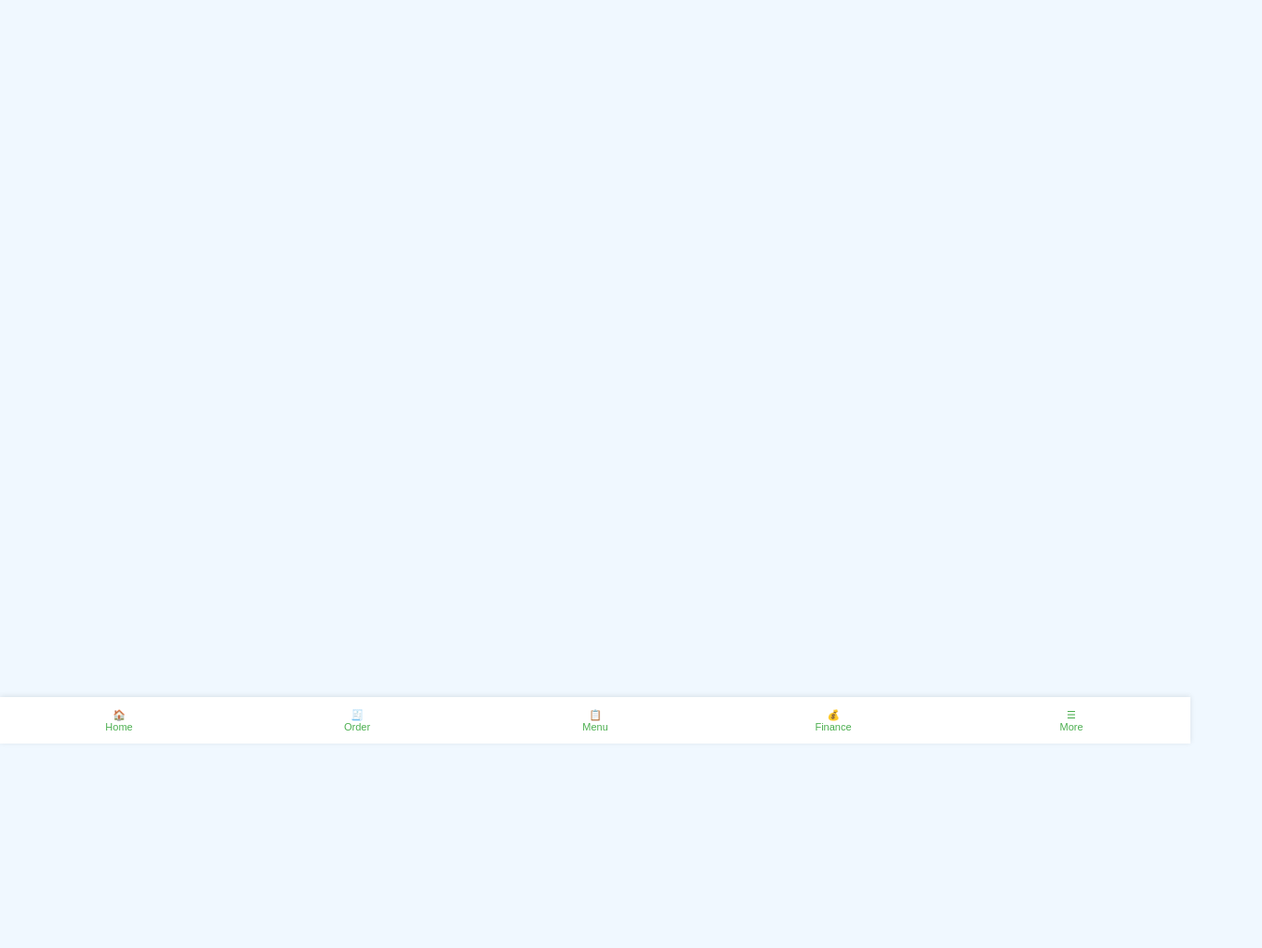
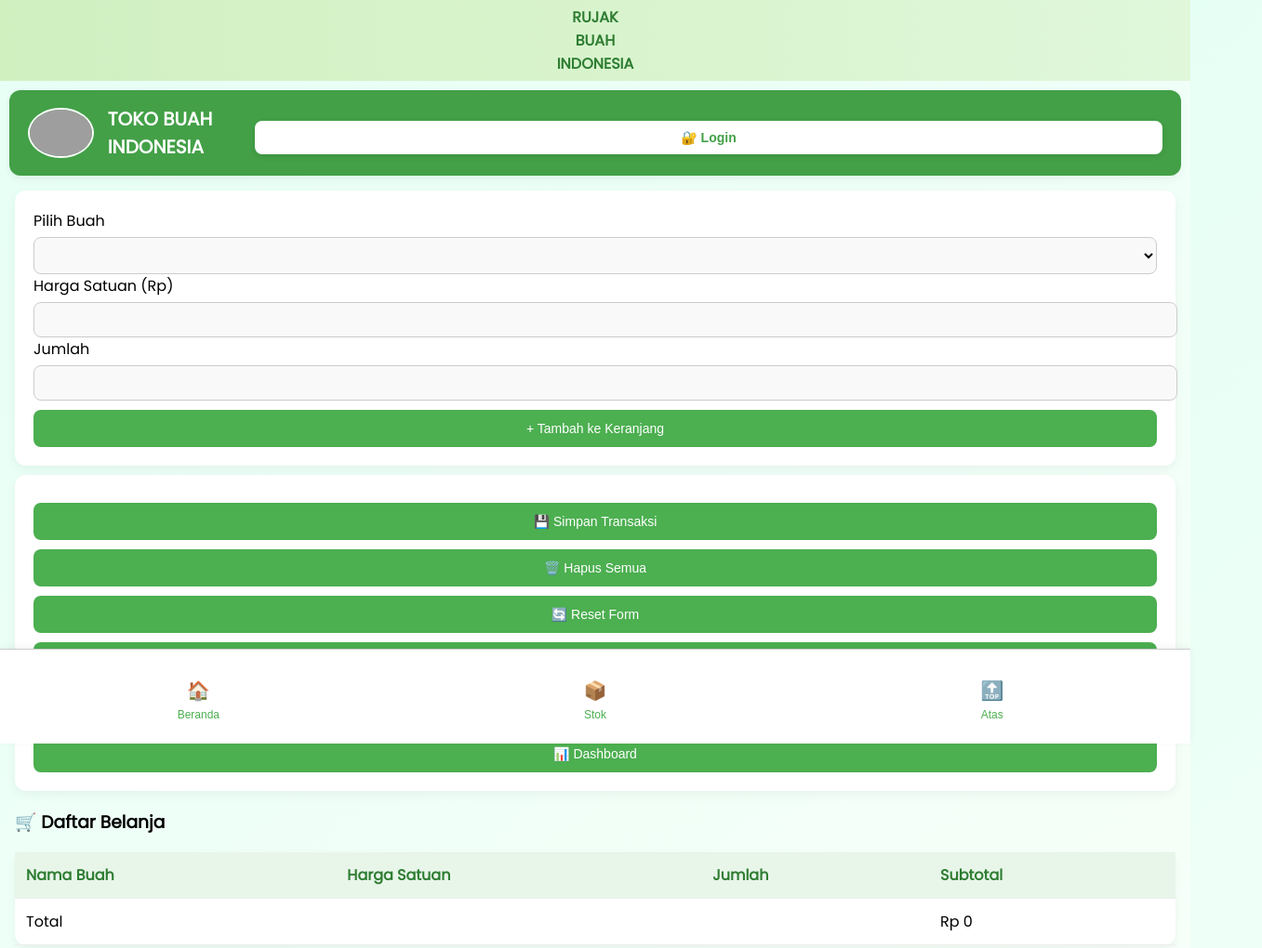
Before and after one commit to Tabroni117/kasir-toko-buah, a plain HTML site: page index.html in a window 1280 px wide. Shown: the whole page at 93% size, 1357 px wide, since content can reach past the window. Before the commit the page ends 800 px from the top, so only its background shows below. Drawn offline with Linux system fonts and the light colour scheme; no server answers; grey boxes are pictures that could not be loaded.

Commit message:
Update index.html

```diff
--- a/index.html
+++ b/index.html
@@ -9,136 +9,113 @@
   <style>
     body {
       font-family: 'Poppins', sans-serif;
-      background: #f0f8ff;
+      background: linear-gradient(to bottom right, #e6fff5, #f7fff9);
       margin: 0;
-      padding: 10px;
-      font-size: 14px;
-      padding-bottom: 60px;
-    }.running-text {
-  width: 100%;
-  overflow: hidden;
-  white-space: nowrap;
-  box-sizing: border-box;
-  padding: 5px 0;
-  color: green;
+      padding: 0 0 80px 0; /* space for bottom nav */
+    }
+    .running-text {
+      background: linear-gradient(to right, #d0f0c0, #e0f7da);
+      color: #2e7d32;
       font-weight: bold;
-  font-size: 14px;
-  background-color: #d0f0c0;
+      font-size: 16px;
+      padding: 6px;
       text-align: center;
     }
-
     .running-text span {
       display: inline-block;
       padding-left: 100%;
-  animation: marquee 12s linear infinite;
+      animation: marquee 10s linear infinite;
     }
-
     @keyframes marquee {
       0% { transform: translate(0, 0); }
       100% { transform: translate(-100%, 0); }
     }
-
     header {
       display: flex;
       justify-content: space-between;
       align-items: center;
-  background: #4CAF50;
+      background: #43a047;
       color: white;
-  padding: 10px;
-  border-radius: 10px;
-  flex-wrap: wrap;
+      padding: 16px 20px;
+      border-radius: 12px;
+      margin: 10px;
+      box-shadow: 0 4px 10px rgba(0,0,0,0.05);
     }
-
     .logo-container {
       display: flex;
       align-items: center;
     }
-
     .logo-container img {
-  height: 40px;
-  margin-right: 10px;
+      height: 50px;
+      margin-right: 15px;
       border-radius: 50%;
+      border: 2px solid white;
     }
-
     h1 {
-  font-size: 16px;
+      font-size: 20px;
       margin: 0;
     }
-
     .login-btn {
       background: white;
-  color: #4CAF50;
+      color: #43a047;
       border: none;
-  padding: 6px 10px;
-  border-radius: 6px;
+      padding: 10px 16px;
+      border-radius: 8px;
       font-weight: bold;
-  font-size: 12px;
       cursor: pointer;
+      box-shadow: 0 2px 6px rgba(0,0,0,0.1);
     }
-
     .form-section {
       display: flex;
       justify-content: space-between;
-  align-items: flex-start;
       flex-wrap: wrap;
-  gap: 6px;
-  margin: 10px 0;
+      gap: 10px;
+      margin: 16px;
     }
-
     form, .tombol-aksi {
       background: white;
-  padding: 10px;
-  border-radius: 10px;
-  box-shadow: 0 2px 8px rgba(0,0,0,0.1);
+      padding: 20px;
+      border-radius: 12px;
+      box-shadow: 0 4px 12px rgba(0,0,0,0.05);
       flex: 1 1 48%;
-  box-sizing: border-box;
-  font-size: 13px;
     }
-
     input, select {
       width: 100%;
-  padding: 8px;
-  margin-top: 4px;
+      padding: 10px;
+      margin-top: 5px;
       border: 1px solid #ccc;
-  border-radius: 6px;
-  font-size: 13px;
+      border-radius: 8px;
+      font-size: 14px;
+      background-color: #f9f9f9;
     }
-
-button, .btn {
+    button {
       background: #4CAF50;
       color: white;
-  padding: 10px;
+      padding: 12px;
       border: none;
-  border-radius: 6px;
+      border-radius: 8px;
       cursor: pointer;
-  font-size: 13px;
+      font-size: 14px;
       width: 100%;
+      margin-top: 10px;
     }
-
-button:hover {
-  background-color: #43a047;
+    table {
+      width: calc(100% - 32px);
+      margin: 0 auto 20px;
+      background: white;
+      border-radius: 12px;
+      box-shadow: 0 4px 10px rgba(0,0,0,0.05);
+      border-collapse: collapse;
     }
-
-table {
-  width: 100%;
-  border-collapse: collapse;
-  background: white;
-  border-radius: 10px;
-  overflow: auto;
-  box-shadow: 0 2px 8px rgba(0,0,0,0.1);
-  font-size: 12px;
-}
-
     th, td {
-  padding: 8px;
+      padding: 12px;
       border-bottom: 1px solid #eee;
       text-align: left;
     }
-
     th {
       background: #e8f5e9;
+      color: #2e7d32;
     }
-
     .modal {
       display: none;
       position: fixed;
@@ -149,69 +126,143 @@ th {
       height: 100%;
       background-color: rgba(0,0,0,0.5);
     }
-
     .modal-content {
-  background: #fff;
+      background: white;
       margin: 10% auto;
-  padding: 20px;
+      padding: 25px;
       border-radius: 12px;
       max-width: 400px;
       text-align: center;
-  box-shadow: 0 4px 12px rgba(0,0,0,0.3);
     }
-
-.nav-bottom {
+    .bottom-nav {
       position: fixed;
       bottom: 0;
-  left: 0;
       width: 100%;
-  background-color: #ffffff;
-  box-shadow: 0 -1px 6px rgba(0,0,0,0.1);
+      background: white;
+      border-top: 1px solid #ccc;
       display: flex;
       justify-content: space-around;
       align-items: center;
-  height: 50px;
-  z-index: 999;
+      padding: 10px 0;
+      box-shadow: 0 -2px 8px rgba(0,0,0,0.05);
+    }
+    .bottom-nav button {
+      background: none;
+      border: none;
+      font-size: 20px;
+      color: #4CAF50;
+      display: flex;
+      flex-direction: column;
+      align-items: center;
+    }
+    .bottom-nav span {
+      font-size: 12px;
+    }
+  </style>
+</head>
+<body>
+  <div class="running-text"><span>RUJAK BUAH INDONESIA</span></div>  <header>
+    <div class="logo-container">
+      <img src="rujak-logo.png" alt="Logo">
+      <h1>TOKO BUAH INDONESIA</h1>
+    </div>
+    <button class="login-btn" onclick="window.location.href='login.html'">🔐 Login</button>
+  </header>  <div class="form-section">
+    <form id="form">
+      <label>Pilih Buah<select id="nama"></select></label>
+      <label>Harga Satuan (Rp)<input type="number" id="harga" readonly></label>
+      <label>Jumlah<input type="number" id="jumlah"></label>
+      <button type="button" onclick="tambahItem()">+ Tambah ke Keranjang</button>
+    </form>
+    <div class="tombol-aksi">
+      <button onclick="simpanTransaksi()">💾 Simpan Transaksi</button>
+      <button onclick="hapusSemua()">🗑️ Hapus Semua</button>
+      <button onclick="resetForm()">🔄 Reset Form</button>
+      <button onclick="showQrisModal()">🧾 Cetak Struk</button>
+      <button onclick="window.location.reload()">🔃 Refresh Halaman</button>
+      <button onclick="window.location.href='dashboard.html'">📊 Dashboard</button>
+    </div>
+  </div>  <h3 style="margin-left:16px">🛒 Daftar Belanja</h3>
+  <table>
+    <thead>
+      <tr><th>Nama Buah</th><th>Harga Satuan</th><th>Jumlah</th><th>Subtotal</th></tr>
+    </thead>
+    <tbody id="tabelBelanja"></tbody>
+    <tfoot><tr><td colspan="3">Total</td><td id="totalBelanja">Rp 0</td></tr></tfoot>
+  </table>  <div id="qrisModal" class="modal">
+    <div class="modal-content">
+      <h3>Scan QRIS untuk Bayar</h3>
+      <img src="qris.png" alt="QRIS" style="max-width:100%;">
+      <br>
+      <button onclick="cetakStruk()">✅ Lanjut Cetak</button>
+      <button onclick="closeQrisModal()">Tutup</button>
+    </div>
+  </div>  <div class="bottom-nav">
+    <button onclick="window.location.href='index.html'"><div>🏠<br><span>Beranda</span></div></button>
+    <button onclick="window.location.href='dashboard.html'"><div>📦<br><span>Stok</span></div></button>
+    <button onclick="window.scrollTo(0, 0)"><div>🔝<br><span>Atas</span></div></button>
+  </div>  <script>
+    const firebaseConfig = { /* ... isi config Firebase seperti sebelumnya ... */ };
+    firebase.initializeApp(firebaseConfig);
+    const db = firebase.firestore();
+    let buahData = [], keranjang = [];
+    const selectNama = document.getElementById("nama"), inputHarga = document.getElementById("harga");
+
+    db.collection("buah").get().then(snapshot => {
+      snapshot.forEach(doc => {
+        const data = doc.data(); buahData.push(data);
+        const option = document.createElement("option");
+        option.value = data.nama; option.textContent = data.nama;
+        selectNama.appendChild(option);
+      });
+    });
+
+    selectNama.addEventListener("change", () => {
+      const selected = buahData.find(b => b.nama === selectNama.value);
+      inputHarga.value = selected ? selected.harga : '';
+    });
+
+    function tambahItem() {
+      const nama = selectNama.value, harga = parseInt(inputHarga.value), jumlah = parseInt(document.getElementById("jumlah").value);
+      if (!nama || isNaN(harga) || isNaN(jumlah) || jumlah <= 0) return alert("Mohon isi data dengan benar.");
+      keranjang.push({ nama, harga, jumlah }); updateTabel();
     }
 
-.nav-bottom button {
-  background: none;
-  border: none;
-  font-size: 11px;
-  color: #4CAF50;
-  text-align: center;
+    function updateTabel() {
+      const tabel = document.getElementById("tabelBelanja");
+      tabel.innerHTML = "";
+      let total = 0;
+      keranjang.forEach(item => {
+        const subtotal = item.harga * item.jumlah;
+        total += subtotal;
+        tabel.innerHTML += `<tr><td>${item.nama}</td><td>Rp ${item.harga.toLocaleString()}</td><td>${item.jumlah}</td><td>Rp ${subtotal.toLocaleString()}</td></tr>`;
+      });
+      document.getElementById("totalBelanja").textContent = "Rp " + total.toLocaleString();
     }
 
-.nav-bottom button:focus {
-  outline: none;
-  font-weight: bold;
+    function simpanTransaksi() {
+      if (keranjang.length === 0) return alert("Keranjang kosong.");
+      db.collection("transaksi").add({
+        tanggal: new Date(),
+        item: keranjang,
+        total: keranjang.reduce((sum, i) => sum + i.harga * i.jumlah, 0)
+      }).then(() => alert("Transaksi disimpan!"));
     }
 
-@media screen and (max-width: 768px) {
-  .form-section {
-    flex-direction: row;
-    flex-wrap: wrap;
-    justify-content: space-between;
+    function hapusSemua() { if (confirm("Hapus semua item?")) { keranjang = []; updateTabel(); } }
+    function resetForm() { document.getElementById("form").reset(); inputHarga.value = ""; }
+    function showQrisModal() { document.getElementById("qrisModal").style.display = "block"; }
+    function closeQrisModal() { document.getElementById("qrisModal").style.display = "none"; }
+    function cetakStruk() {
+      closeQrisModal();
+      let struk = "=== TOKO BUAH INDONESIA ===\n", total = 0;
+      keranjang.forEach(i => {
+        const subtotal = i.harga * i.jumlah;
+        total += subtotal;
+        struk += `${i.nama} (${i.jumlah} x Rp ${i.harga.toLocaleString()}) = Rp ${subtotal.toLocaleString()}\n`;
+      });
+      struk += `----------------------------\nTOTAL: Rp ${total.toLocaleString()}\nTerima kasih!`;
+      alert(struk);
     }
-
-  form, .tombol-aksi {
-    flex: 1 1 48%;
-  }
-
-  table {
-    display: block;
-    overflow-x: auto;
-    font-size: 12px;
-  }
-}
-
-  </style>
-</head>
-<body><!-- ...semua isi halaman tetap seperti sebelumnya... --><!-- Navigasi bawah ala Grab --><div class="nav-bottom">
-  <button onclick="alert('Home')">🏠<br>Home</button>
-  <button onclick="alert('Order')">🧾<br>Order</button>
-  <button onclick="alert('Menu')">📋<br>Menu</button>
-  <button onclick="alert('Finance')">💰<br>Finance</button>
-  <button onclick="alert('More')">☰<br>More</button>
-</div></body>
+  </script></body>
 </html>
```
Lines whose indentation alone changed are shown as unchanged.
